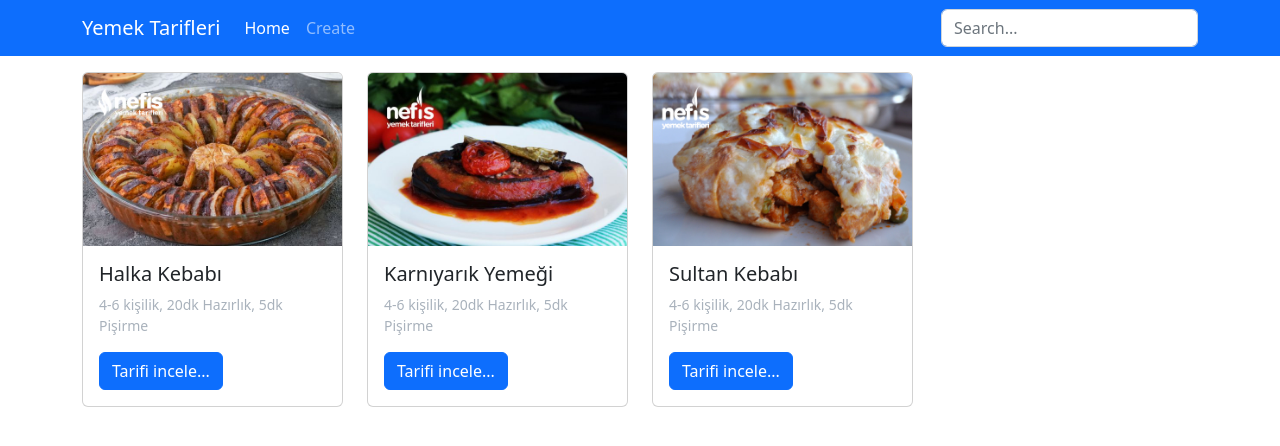
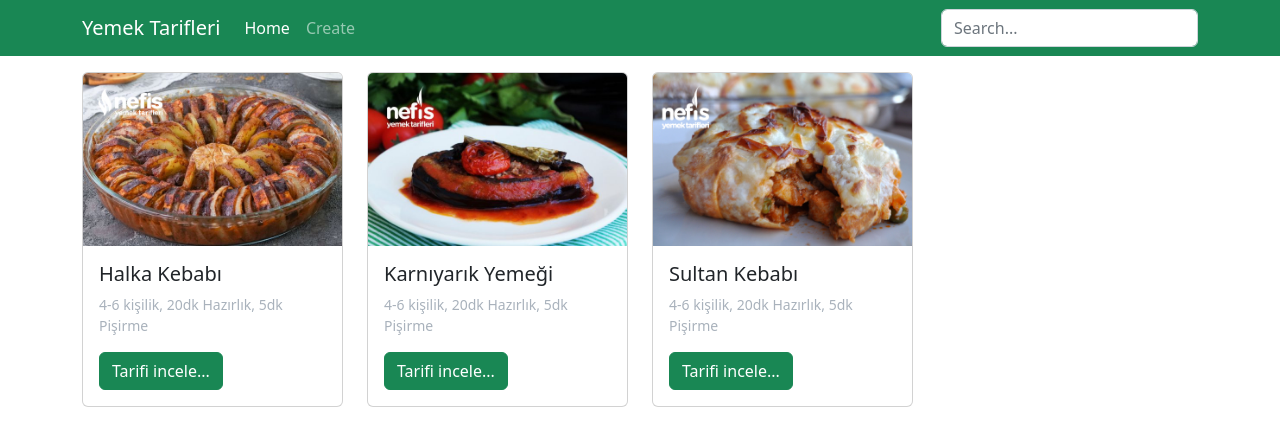
Before and after one commit to Emrehanoglu/ReactV2, a React (Create React App) app in the folder yemek-tarifleri/: page / in a window 1280 px wide. Shown: the top 446 px of the page. Built offline with nearby package versions, Linux system fonts and the light colour scheme; data requests are answered from the project's data file.

Commit message:
Yemek Tarifleri Uygulaması #14

```diff
--- a/yemek-tarifleri/src/components/Navbar.js
+++ b/yemek-tarifleri/src/components/Navbar.js
@@ -1,10 +1,12 @@
-import React from 'react'
+import React, { useContext } from 'react'
 import { NavLink, Link } from 'react-router-dom'
 import SearchBar from './SearchBar'
+import { ThemeContext } from '../contexts/ThemeContext'
 
 function Navbar() {
+    const {color} = useContext(ThemeContext)
     return (
-    <nav className="navbar navbar-expand-lg navbar-dark bg-primary">
+        <nav className={`navbar navbar-expand-lg navbar-dark bg-${color}`}>
             <div className="container">
                 <Link className='navbar-brand' to="/">Yemek Tarifleri</Link>
                 <ul className='navbar-nav me-auto'>
--- a/yemek-tarifleri/src/components/ProductCard.js
+++ b/yemek-tarifleri/src/components/ProductCard.js
@@ -1,8 +1,10 @@
-import React from 'react'
+import React, { useContext } from 'react'
 import "./ProductCard.css"
 import { Link } from 'react-router-dom'
+import { ThemeContext } from '../contexts/ThemeContext'
 
 function ProductCard({tarif}) {
+  const { btnColor } = useContext(ThemeContext)
   return (
     <div className='col-3 mb-3'>
         <div className="card">
@@ -10,7 +12,7 @@
             <div className="card-body">
             <h5 className="card-title">{tarif.baslik}</h5>
             <p className="aciklama">{tarif.aciklama}</p>
-            <Link to={`/tarifler/${tarif.id}`} className="btn btn-primary">Tarifi incele...</Link>
+            <Link to={`/tarifler/${tarif.id}`} className={`btn btn-${btnColor}`}>Tarifi incele...</Link>
             </div>
         </div>
     </div>
--- /dev/null
+++ b/yemek-tarifleri/src/contexts/ThemeContext.js
@@ -0,0 +1,11 @@
+import { createContext } from "react";
+
+export const ThemeContext = createContext()
+
+export function ThemeProvider({children}){
+    return (
+        <ThemeContext.Provider value={{color: 'success', btnColor:'success'}}>
+            {children}
+        </ThemeContext.Provider>
+    )
+}
--- a/yemek-tarifleri/src/hooks/useFetch.js
+++ b/yemek-tarifleri/src/hooks/useFetch.js
@@ -26,8 +26,10 @@
                     throw new Error(res.statusText);
                 }
                 const data = await res.json();
-                setIsLoading(false);
-                setData(data);
+                setTimeout(() => {
+                    setIsLoading(false);
+                    setData(data);
+                },500)
             }
             catch(err) {
                 setIsLoading(false);
--- a/yemek-tarifleri/src/index.js
+++ b/yemek-tarifleri/src/index.js
@@ -3,10 +3,13 @@
 import './index.css';
 import App from './App';
 import 'bootstrap/dist/css/bootstrap.min.css';
+import {ThemeProvider} from './contexts/ThemeContext'
 
 const root = ReactDOM.createRoot(document.getElementById('root'));
 root.render(
   <React.StrictMode>
-    <App />
+    <ThemeProvider>
+      <App />
+    </ThemeProvider>
   </React.StrictMode>
 );
```
Lines whose indentation alone changed are shown as unchanged.
